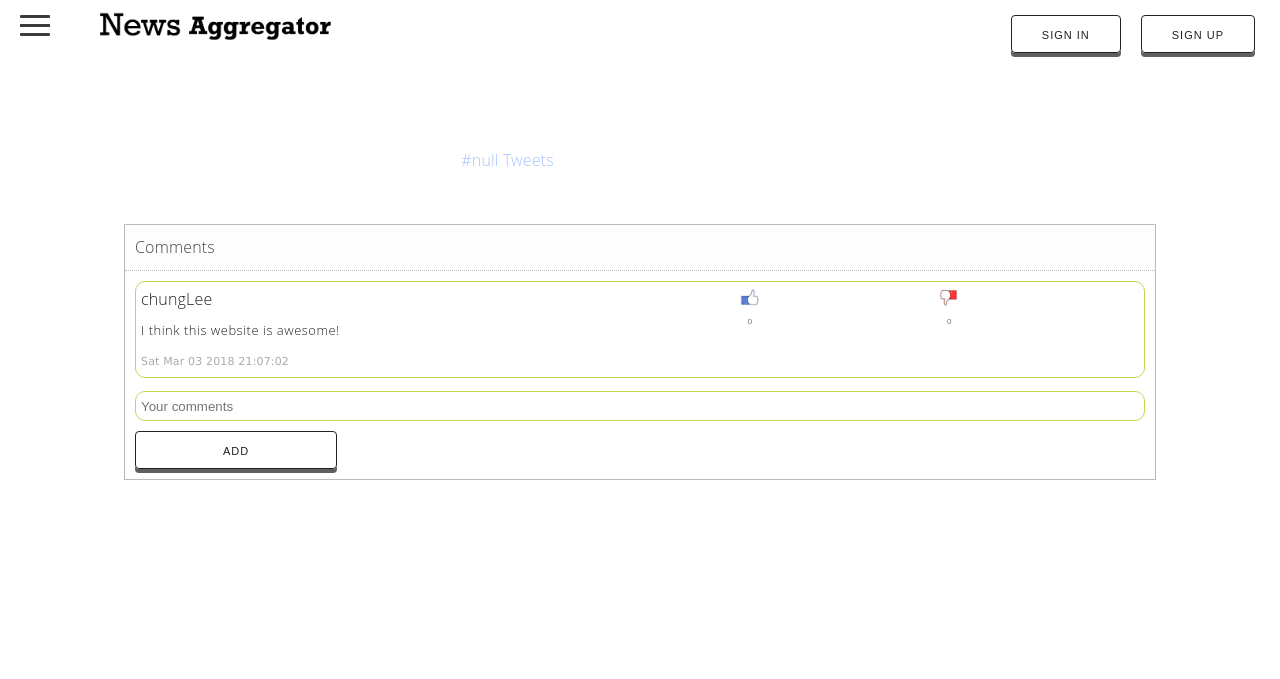
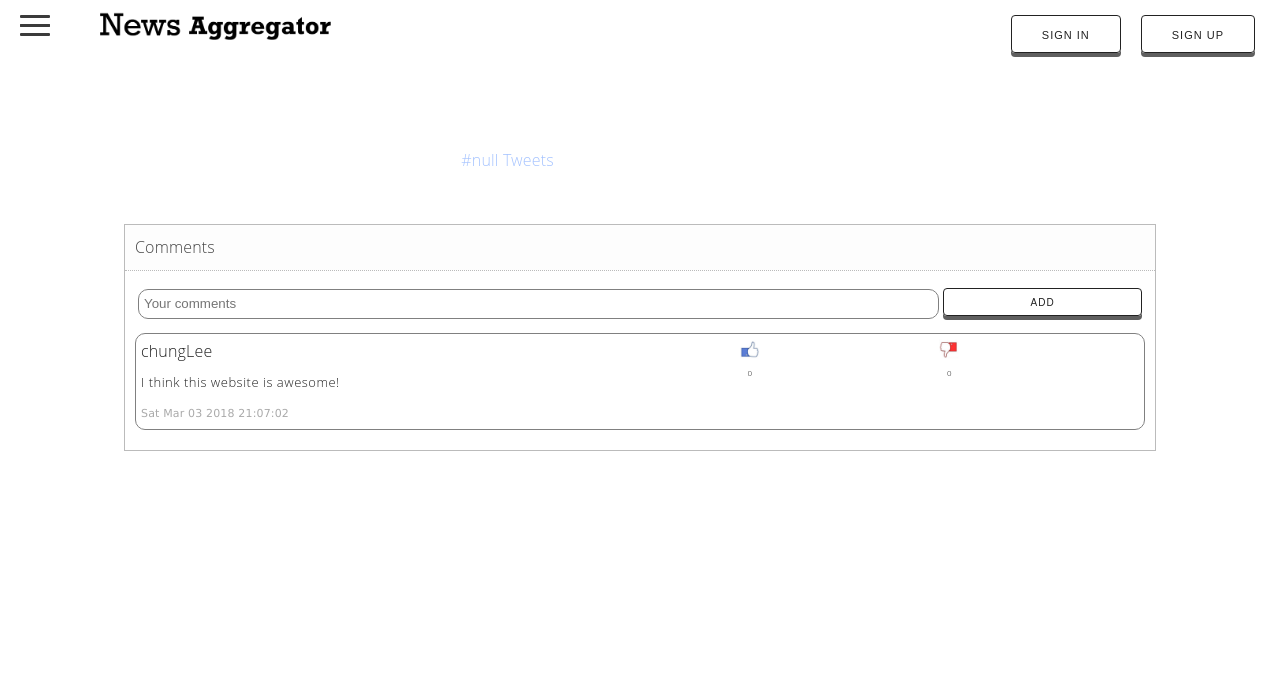
Before and after one commit to 93chungil/EECS330NewsProject, a PHP site: page /topic.html in a window 1280 px wide. Shown: the top 679 px of the page. Run offline with PHP 8.4, Linux system fonts and the light colour scheme; some libraries are stand-ins or nearby versions.

Commit message:
Made Changes in Comment Section. Moved comment bar, changed colors

```diff
--- a/css/style.css
+++ b/css/style.css
@@ -349,16 +349,33 @@
     margin: 0;
     display: inline-block;
 }
+.comment-table {
+    width: 100%;
+}
+.comment-table th{
+    width: 80%;
+}
+
+.comment-table td{
+    width: 20%;
+}
+
 .actionBox .form-button * {
-    width: 20%;
+    width: 100%;
+    margin-bottom: 14px;
+    font-size: 10px;
+    margin-top: 4px;
+    height: 28px;
+    line-height: 28px;
 }
 .actionBox .form-group {
     margin-top: 3px;
     margin-bottom: 10px;
+    margin-right: 0;
 }
 .actionBox .form-group input {
     border-radius: 10px;
-    border: 1px solid #BADA55;
+    border: 1px solid grey;
     padding: 5px;
     width: 100%;
 }
@@ -373,7 +390,7 @@
 }
 .commentList li {
     border-radius: 10px;
-    border: 1px solid #BADA55;
+    border: 1px solid grey;
     padding: 5px;
     margin: 0;
     margin-bottom: 10px;
--- a/topic.html
+++ b/topic.html
@@ -103,18 +103,26 @@
 						      <label>Comments</label>
 						    </div>
 						    <div class="actionBox">
+						    	<div id="comment-error"></div>
+						        <form class="form-inline" role="form">
+						        	<table class = "comment-table">
+						        		<tr>
+						        			<th>
+						        				<div class="form-group">
+									                <input class="form-control" type="text" id="commentInput" placeholder="Your comments" />
+									            </div>
+						        			</th>
+						            		<td>
+									            <div class="form-button">
+									                <button class="btn btn-default" onclick="return add_comment()">Add</button>
+									            </div>
+									        </td>
+									    </tr>
+									</table>
+						        </form>
 						        <ul class="commentList" id="commentListID">
 
 						        </ul>
-						        <div id="comment-error"></div>
-						        <form class="form-inline" role="form">
-						            <div class="form-group">
-						                <input class="form-control" type="text" id="commentInput" placeholder="Your comments" />
-						            </div>
-						            <div class="form-button">
-						                <button class="btn btn-default" onclick="return add_comment()">Add</button>
-						            </div>
-						        </form>
 						    </div>
 						</div>
 
```
